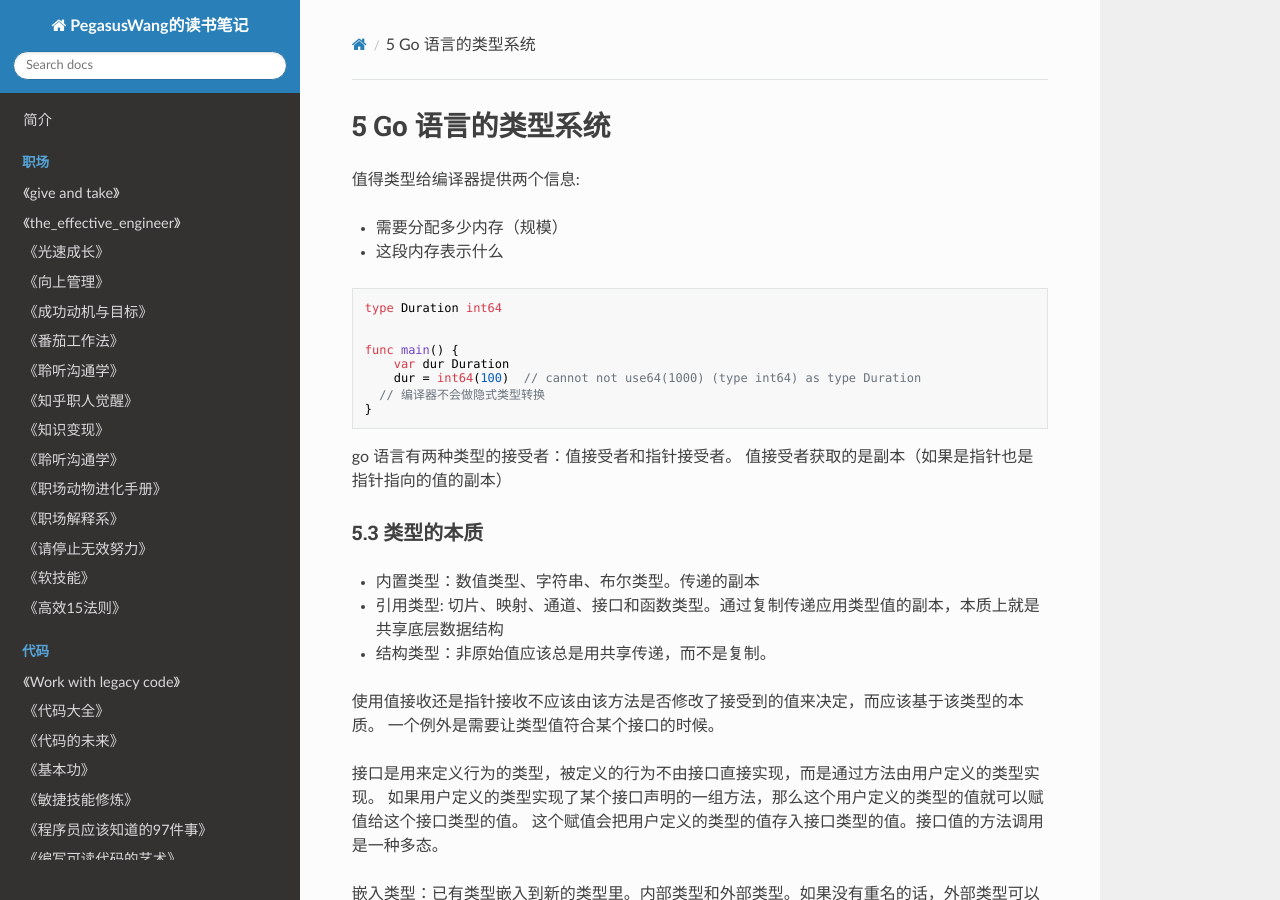
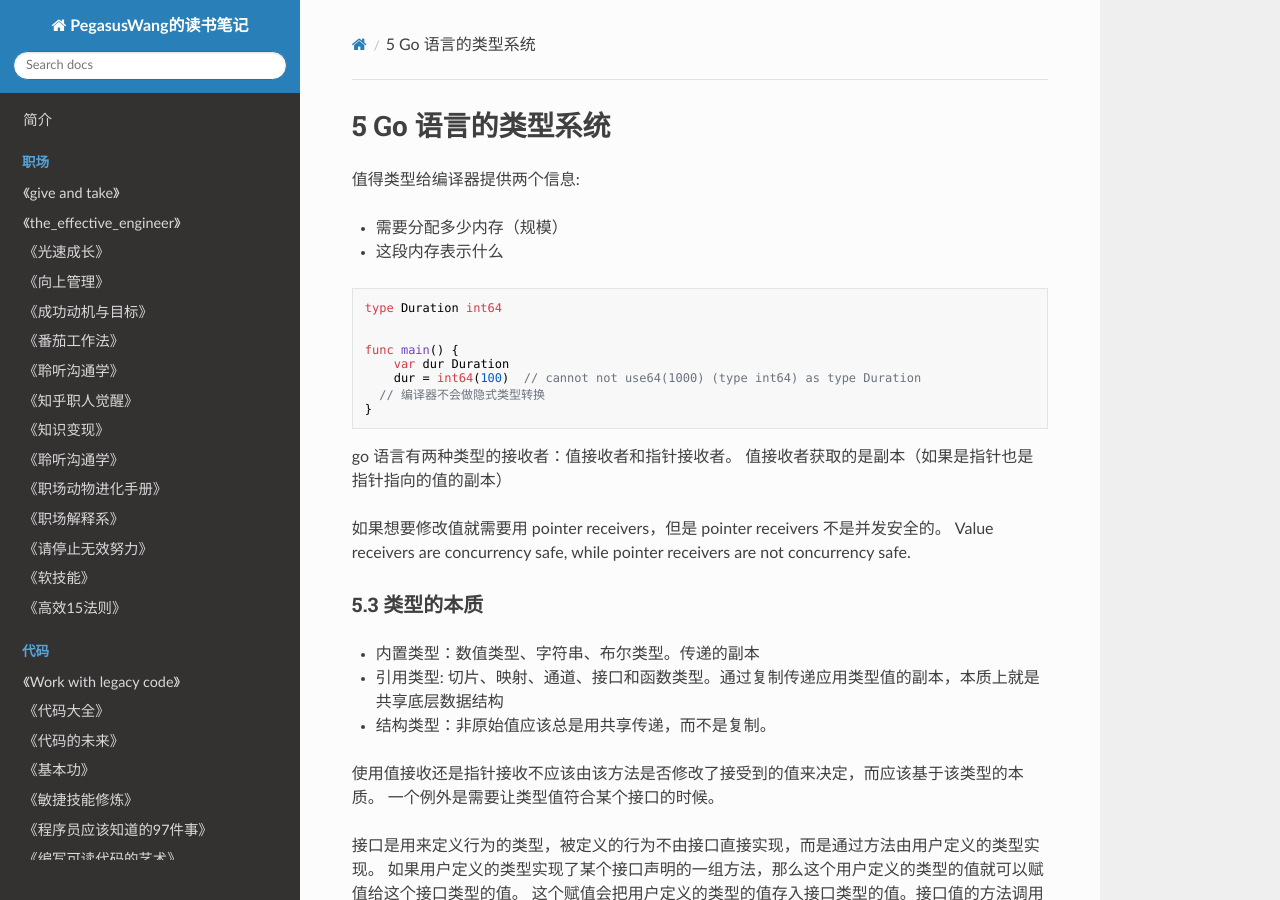
Before and after one commit to PegasusWang/booknotes, an MkDocs documentation site: the page built from docs/golang/go_in_action(go语言实战).md, in a window 1280 px wide and 900 px high. Built offline with MkDocs 1.6.1, drawn with Linux system fonts in a browser that asks for light colours; nearby versions of some CDN libraries; old or Windows-style settings are respelled for this version of MkDocs.

Commit message:
go receiver not goroutine safe

````diff
--- a/docs/golang/go_in_action(go语言实战).md
+++ b/docs/golang/go_in_action(go语言实战).md
@@ -17,8 +17,12 @@ func main() {
 }
 ```
 
-go 语言有两种类型的接受者：值接受者和指针接受者。
-值接受者获取的是副本（如果是指针也是指针指向的值的副本）
+go 语言有两种类型的接收者：值接收者和指针接收者。
+值接收者获取的是副本（如果是指针也是指针指向的值的副本）
+
+如果想要修改值就需要用 pointer receivers，但是 pointer receivers 不是并发安全的。
+Value receivers are concurrency safe, while pointer receivers are not concurrency safe.
+
 
 ### 5.3 类型的本质
 
````
